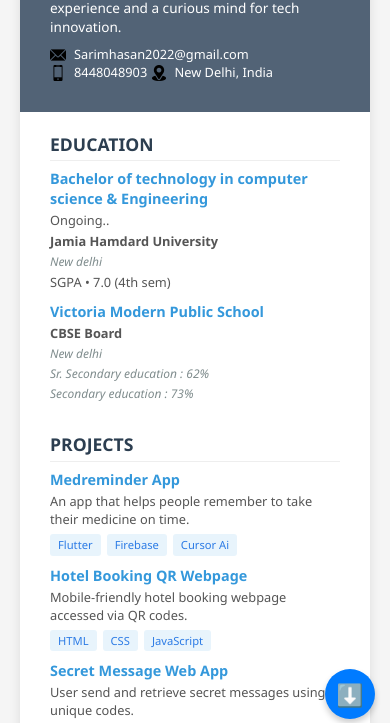
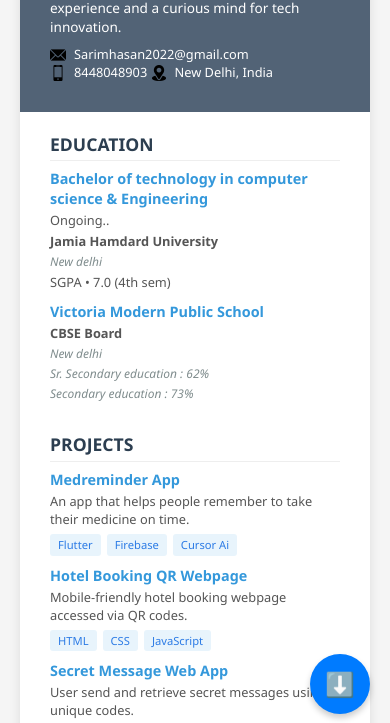
Before and after one commit to Sarim2022/resume-template, a plain HTML site: page index.html in a window 390 px wide. Shown: the part 110-833 px from the top of the page. Drawn offline with nearby package versions, Linux system fonts and the light colour scheme.

Commit message:
Update style.css

```diff
--- a/style.css
+++ b/style.css
@@ -163,25 +163,21 @@
   position: fixed;
   bottom: 20px;
   right: 20px;
-  z-index: 9999;
   background-color: #007bff;
   color: white;
+  text-align: center;
+  text-decoration: none;
   font-size: 24px;
+  border-radius: 50%;
   width: 60px;
   height: 60px;
-  border-radius: 50%;
   display: flex;
   justify-content: center;
   align-items: center;
   box-shadow: 0 4px 6px rgba(0,0,0,0.2);
+  z-index: 1000;
 }
 
-@media screen and (max-width: 600px) {
-  .download-btn {
-    font-size: 22px;
-    width: 50px;
-    height: 50px;
-    bottom: 15px;
-    right: 15px;
-  }
+.download-btn:hover {
+  background-color: #0056b3;
 }
```
